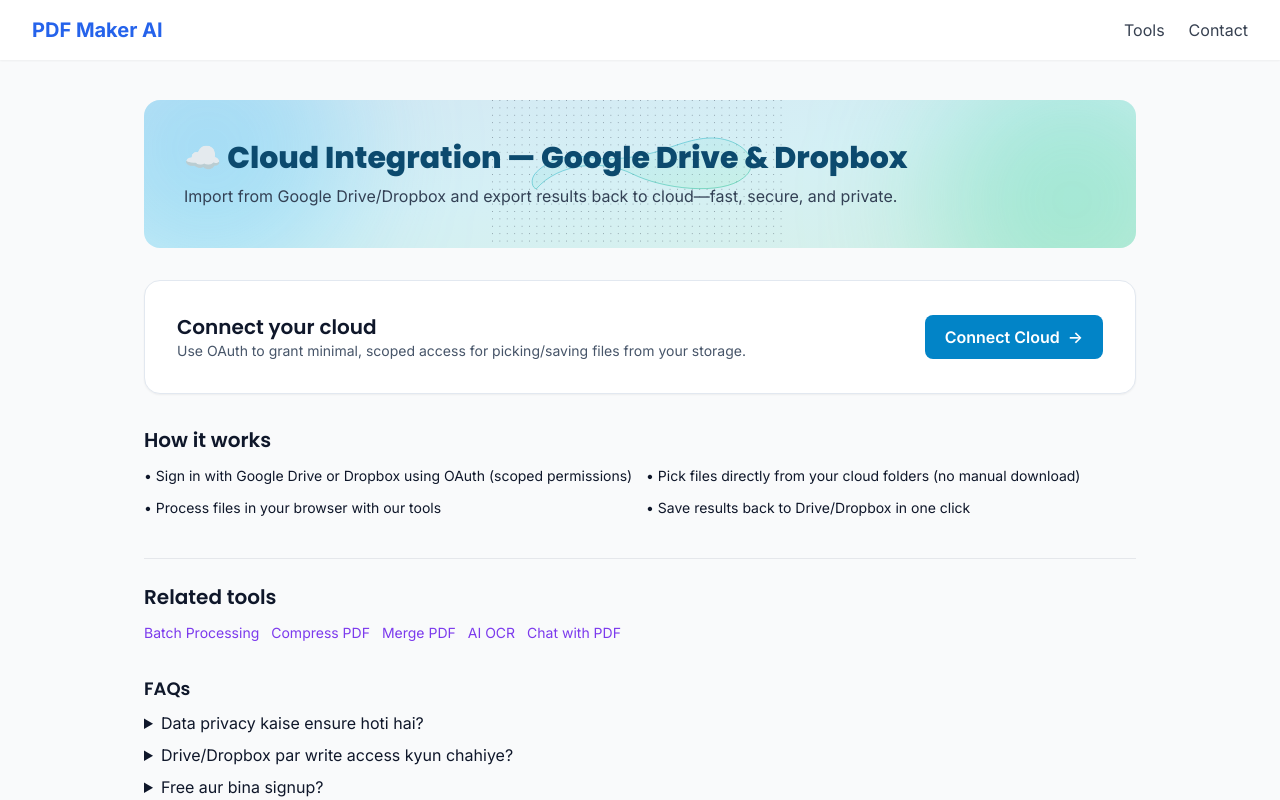
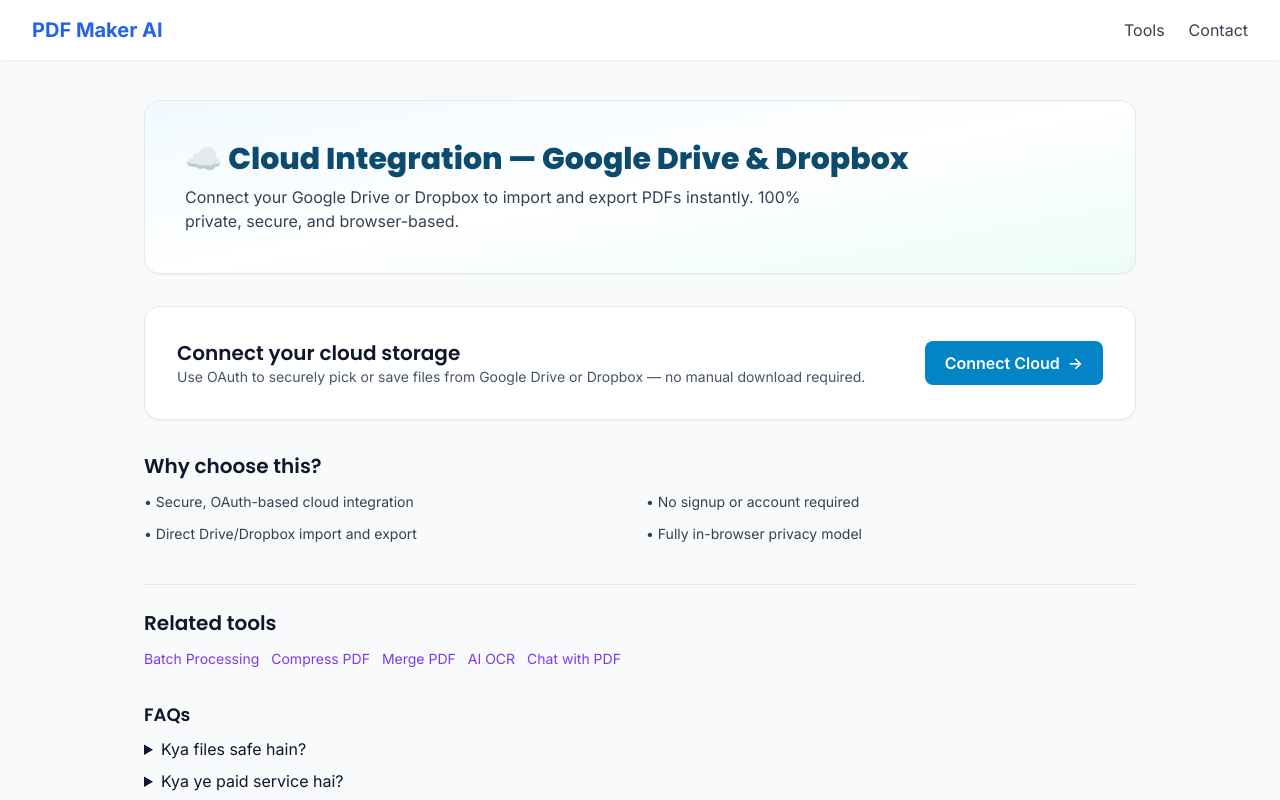
Before and after one commit to studybuild576-commits/my-tool-website, a Next.js app: page /cloud-integration in a window 1280 px wide. Shown: the top 800 px of the page. Built offline with nearby package versions, Linux system fonts and the light colour scheme.

Commit message:
Update page.tsx

```diff
--- a/app/cloud-integration/page.tsx
+++ b/app/cloud-integration/page.tsx
@@ -3,40 +3,59 @@ import type { Metadata } from "next";
 import Link from "next/link";
 
 export const metadata: Metadata = {
-  title: "Cloud Integration: Connect Google Drive & Dropbox (Import/Export) | PDF Maker AI",
+  title:
+    "Cloud Integration — Connect Google Drive & Dropbox for PDF Tools | PDF Maker AI",
   description:
-    "Seamlessly connect Google Drive and Dropbox to import PDFs/images and export processed files back to cloud—free, secure, and privacy‑first.",
+    "Easily connect Google Drive and Dropbox with PDF Maker AI to import/export your PDFs, images, and documents — 100% secure, private, and free cloud integration tool.",
   keywords: [
-    "cloud integration","google drive integration","dropbox integration","connect google drive","connect dropbox",
-    "import from google drive","import from dropbox","export to google drive","export to dropbox","pdf cloud workflow",
-    "cloud file picker","drive file picker","dropbox chooser","cloud export","google drive picker",
-    "dropbox saver","in-browser cloud connect","private cloud integration","no signup cloud tools","secure cloud pdf",
-    "batch cloud processing","sync pdf to cloud","automate pdf to cloud","pdf to drive","pdf to dropbox",
-    "drive to pdf tools","dropbox to pdf tools","document cloud workflow","cloud uploader","cloud downloader",
-    "oauth cloud connect","scoped permissions cloud","read-only connect","export-only connect","pick and save cloud",
-    "one-click connect","pdf pipeline to cloud","privacy-first cloud","free cloud integration","cloud import export",
-    "connect storage accounts","google workspace pdf","dropbox business pdf","team drive support","shared drive support",
-    "drive mime types","cloud file limits","cloud rate limits","pdf maker ai cloud","fast cloud sync"
+    "cloud integration",
+    "google drive integration",
+    "dropbox integration",
+    "import export pdf",
+    "pdf maker ai cloud",
+    "connect drive with pdf",
+    "connect dropbox with pdf",
+    "cloud pdf tools",
+    "google drive picker",
+    "dropbox chooser",
+    "save pdf to drive",
+    "export pdf to dropbox",
+    "cloud automation pdf",
+    "pdf workflow cloud",
+    "oauth connect drive",
+    "private cloud pdf",
+    "no signup cloud integration",
+    "free drive dropbox connect",
+    "secure pdf import export",
   ],
   alternates: { canonical: "https://pdfmakerai.shop/cloud-integration" },
   robots: { index: true, follow: true },
   openGraph: {
     type: "website",
     url: "https://pdfmakerai.shop/cloud-integration",
-    title: "Cloud Integration — Google Drive & Dropbox",
+    title: "Cloud Integration — Connect Google Drive & Dropbox | PDF Maker AI",
     description:
-      "Import from Google Drive/Dropbox and export results back—fast, secure, privacy‑first.",
-    siteName: "PDF Maker AI"
+      "Import, process, and export PDFs directly with Google Drive and Dropbox. Privacy-first, fast, and 100% free.",
+    siteName: "PDF Maker AI",
+    images: [
+      {
+        url: "https://pdfmakerai.shop/og/cloud-integration.webp",
+        width: 1200,
+        height: 630,
+        alt: "Cloud Integration — Google Drive and Dropbox Connection",
+      },
+    ],
   },
   twitter: {
-    card: "summary",
-    title: "Cloud Integration — Connect Drive & Dropbox",
-    description: "Import/Export with Google Drive and Dropbox in your browser—no signup."
-  }
+    card: "summary_large_image",
+    title: "Cloud Integration — Google Drive & Dropbox | PDF Maker AI",
+    description:
+      "Connect Google Drive & Dropbox with PDF Maker AI to import/export PDFs securely — private, free, and in-browser.",
+    images: ["https://pdfmakerai.shop/og/cloud-integration.webp"],
+  },
 };
 
 export default function CloudIntegrationPage() {
-  // SoftwareApplication + FAQPage JSON‑LD for richer snippets
   const appLd = {
     "@context": "https://schema.org",
     "@type": "SoftwareApplication",
@@ -48,16 +67,19 @@ export default function CloudIntegrationPage() {
     isAccessibleForFree: true,
     offers: { "@type": "Offer", price: "0", priceCurrency: "USD" },
     featureList: [
-      "Connect Google Drive",
-      "Connect Dropbox",
-      "Import files from cloud",
-      "Export results to cloud",
-      "In‑browser, privacy‑first",
-      "No signup"
+      "Connect Google Drive and Dropbox",
+      "Import and export PDFs seamlessly",
+      "Secure and private cloud processing",
+      "OAuth-based minimal access",
+      "No signup or login required",
     ],
     keywords:
-      "cloud integration, google drive integration, dropbox integration, import from drive, export to dropbox, cloud file picker, private cloud connect",
-    publisher: { "@type": "Organization", name: "PDF Maker AI", url: "https://pdfmakerai.shop" }
+      "cloud integration, google drive integration, dropbox integration, pdf import export, secure cloud pdf",
+    publisher: {
+      "@type": "Organization",
+      name: "PDF Maker AI",
+      url: "https://pdfmakerai.shop",
+    },
   };
 
   const faqLd = {
@@ -66,96 +88,78 @@ export default function CloudIntegrationPage() {
     mainEntity: [
       {
         "@type": "Question",
-        name: "Kya files server par upload hoti hai?",
+        name: "Kya main Google Drive aur Dropbox dono connect kar sakta hoon?",
         acceptedAnswer: {
           "@type": "Answer",
-          text:
-            "Import/Export directly cloud se hota hai aur processing in‑browser tools ke saath privacy‑first design follow kiya jata hai.",
-        }
+          text: "Haan, PDF Maker AI dono integrations support karta hai — aap Drive aur Dropbox dono se import/export kar sakte ho.",
+        },
       },
       {
         "@type": "Question",
-        name: "Kya Google Drive aur Dropbox dono supported hain?",
+        name: "Kya mere files server par upload hoti hain?",
         acceptedAnswer: {
           "@type": "Answer",
-          text:
-            "Haan, Google Drive aur Dropbox dono connect kiye ja sakte hain pick (import) aur save (export) flows ke liye.",
-        }
+          text: "Nahi, saari processing in-browser hoti hai aur cloud se direct link ke through secure OAuth access hota hai.",
+        },
       },
       {
         "@type": "Question",
-        name: "Kya ye free aur bina signup ke hai?",
+        name: "Kya tool free hai?",
         acceptedAnswer: {
           "@type": "Answer",
-          text:
-            "Haan, cloud connect free hai; OAuth consent ke alawa alag account signup ki zaroorat nahi hoti.",
-        }
-      }
-    ]
+          text: "Haan, ye 100% free hai aur kisi account signup ki zarurat nahi padti.",
+        },
+      },
+      {
+        "@type": "Question",
+        name: "Privacy kaise maintain hoti hai?",
+        acceptedAnswer: {
+          "@type": "Answer",
+          text: "PDF Maker AI minimal OAuth scopes use karta hai aur koi data store nahi karta — sab kuch local processing ke sath.",
+        },
+      },
+    ],
   };
 
   return (
     <main className="max-w-5xl mx-auto px-4 py-10">
-      {/* JSON‑LD (XSS‑safe) */}
+      {/* JSON-LD */}
       <script
         type="application/ld+json"
-        dangerouslySetInnerHTML={{ __html: JSON.stringify(appLd).replace(/</g, "\\u003c") }}
+        dangerouslySetInnerHTML={{
+          __html: JSON.stringify(appLd).replace(/</g, "\\u003c"),
+        }}
       />
       <script
         type="application/ld+json"
-        dangerouslySetInnerHTML={{ __html: JSON.stringify(faqLd).replace(/</g, "\\u003c") }}
+        dangerouslySetInnerHTML={{
+          __html: JSON.stringify(faqLd).replace(/</g, "\\u003c"),
+        }}
       />
 
-      {/* Decorative hero (inline SVG, no external images) */}
-      <div className="relative overflow-hidden rounded-2xl mb-8">
-        <div className="absolute inset-0 bg-gradient-to-br from-sky-600/15 via-cyan-500/15 to-emerald-500/15" />
-        <div aria-hidden className="absolute -top-24 -left-20 h-72 w-72 rounded-full bg-sky-400/30 blur-3xl" />
-        <div aria-hidden className="absolute -bottom-24 -right-20 h-72 w-72 rounded-full bg-emerald-400/30 blur-3xl" />
-        <svg
-          className="absolute inset-0 w-full h-full"
-          viewBox="0 0 800 400"
-          xmlns="http://www.w3.org/2000/svg"
-          role="img"
-          aria-label="Cloud integration for Google Drive and Dropbox"
-        >
-          <defs>
-            <pattern id="dots-cloud" x="0" y="0" width="20" height="20" patternUnits="userSpaceOnUse">
-              <circle cx="1" cy="1" r="1" fill="currentColor" />
-            </pattern>
-            <linearGradient id="stroke-cloud" x1="0" y1="0" x2="1" y2="1">
-              <stop offset="0%" stopColor="#0ea5e9" stopOpacity="0.6" />
-              <stop offset="100%" stopColor="#10b981" stopOpacity="0.6" />
-            </linearGradient>
-            <linearGradient id="fill-cloud" x1="0" y1="0" x2="1" y2="1">
-              <stop offset="0%" stopColor="#7dd3fc" stopOpacity="0.18" />
-              <stop offset="100%" stopColor="#86efac" stopOpacity="0.18" />
-            </linearGradient>
-          </defs>
-          <rect width="100%" height="100%" fill="url(#dots-cloud)" className="text-sky-400/20" />
-          <path
-            d="M120,240 C180,170 300,160 380,200 C460,240 620,260 680,210 C720,180 700,130 640,110 C580,90 520,115 460,135 C400,155 330,165 260,155 C200,145 150,165 120,195 C100,215 110,240 120,240 Z"
-            fill="url(#fill-cloud)"
-            stroke="url(#stroke-cloud)"
-            strokeWidth="2"
-          />
-        </svg>
-        <div className="relative p-8 sm:p-10">
+      {/* Hero Section */}
+      <div className="relative overflow-hidden rounded-2xl mb-8 bg-gradient-to-br from-sky-50 via-white to-emerald-50 border border-slate-200 shadow-sm">
+        <div className="relative p-10">
           <h1 className="text-3xl font-extrabold text-sky-900">
             ☁️ Cloud Integration — Google Drive & Dropbox
           </h1>
-          <p className="mt-2 text-sm sm:text-base text-slate-700">
-            Import from Google Drive/Dropbox and export results back to cloud—fast, secure, and private.
+          <p className="mt-2 text-slate-700 text-sm sm:text-base max-w-2xl">
+            Connect your Google Drive or Dropbox to import and export PDFs
+            instantly. 100% private, secure, and browser-based.
           </p>
         </div>
       </div>
 
-      {/* Primary CTA */}
+      {/* CTA */}
       <section className="bg-white rounded-2xl shadow-sm border border-slate-200 p-8 mb-8">
         <div className="flex flex-col sm:flex-row sm:items-center sm:justify-between gap-4">
           <div>
-            <h2 className="text-xl font-semibold text-slate-900">Connect your cloud</h2>
+            <h2 className="text-xl font-semibold text-slate-900">
+              Connect your cloud storage
+            </h2>
             <p className="text-slate-600 text-sm">
-              Use OAuth to grant minimal, scoped access for picking/saving files from your storage.
+              Use OAuth to securely pick or save files from Google Drive or
+              Dropbox — no manual download required.
             </p>
           </div>
           <a
@@ -167,47 +171,52 @@ export default function CloudIntegrationPage() {
         </div>
       </section>
 
-      {/* How it works */}
+      {/* Benefits */}
       <section className="mb-8">
-        <h2 className="text-xl font-semibold mb-3">How it works</h2>
-        <ul className="grid sm:grid-cols-2 gap-3 text-sm">
-          <li>• Sign in with Google Drive or Dropbox using OAuth (scoped permissions)</li>
-          <li>• Pick files directly from your cloud folders (no manual download)</li>
-          <li>• Process files in your browser with our tools</li>
-          <li>• Save results back to Drive/Dropbox in one click</li>
+        <h2 className="text-xl font-semibold mb-3">Why choose this?</h2>
+        <ul className="grid sm:grid-cols-2 gap-3 text-sm text-slate-700">
+          <li>• Secure, OAuth-based cloud integration</li>
+          <li>• No signup or account required</li>
+          <li>• Direct Drive/Dropbox import and export</li>
+          <li>• Fully in-browser privacy model</li>
         </ul>
       </section>
 
-      {/* Related tools */}
+      {/* Related Tools */}
       <aside className="mt-10 border-t pt-6">
         <h2 className="text-xl font-semibold mb-3">Related tools</h2>
         <nav className="flex flex-wrap gap-3 text-sm">
-          <Link prefetch={false} href="/batch-processing">Batch Processing</Link>
-          <Link prefetch={false} href="/compress-pdf">Compress PDF</Link>
-          <Link prefetch={false} href="/merge-pdf">Merge PDF</Link>
-          <Link prefetch={false} href="/ai-ocr">AI OCR</Link>
-          <Link prefetch={false} href="/chat-with-pdf">Chat with PDF</Link>
+          <Link prefetch={false} href="/batch-processing">
+            Batch Processing
+          </Link>
+          <Link prefetch={false} href="/compress-pdf">
+            Compress PDF
+          </Link>
+          <Link prefetch={false} href="/merge-pdf">
+            Merge PDF
+          </Link>
+          <Link prefetch={false} href="/ai-ocr">
+            AI OCR
+          </Link>
+          <Link prefetch={false} href="/chat-with-pdf">
+            Chat with PDF
+          </Link>
         </nav>
       </aside>
 
-      {/* FAQs */}
+      {/* FAQ */}
       <section className="mt-8">
         <h3 className="text-lg font-semibold mb-2">FAQs</h3>
         <details className="mb-2">
-          <summary>Data privacy kaise ensure hoti hai?</summary>
+          <summary>Kya files safe hain?</summary>
           <p className="text-gray-600">
-            Minimal scopes, in‑browser processing wherever possible, aur result save ke baad local cleanup kiya jata hai.
+            Haan, sab kuchh OAuth ke secure flow ke zariye process hota hai,
+            bina kisi data storage ke.
           </p>
         </details>
         <details className="mb-2">
-          <summary>Drive/Dropbox par write access kyun chahiye?</summary>
-          <p className="text-gray-600">
-            Export/save results ke liye write access jaruri hota hai; aap read‑only flow bhi choose kar sakte hain.
-          </p>
-        </details>
-        <details className="mb-2">
-          <summary>Free aur bina signup?</summary>
-          <p className="text-gray-600">Haan, 100% free—sirf OAuth consent required hota hai.</p>
+          <summary>Kya ye paid service hai?</summary>
+          <p className="text-gray-600">Nahi, ye bilkul free hai.</p>
         </details>
       </section>
     </main>
```
